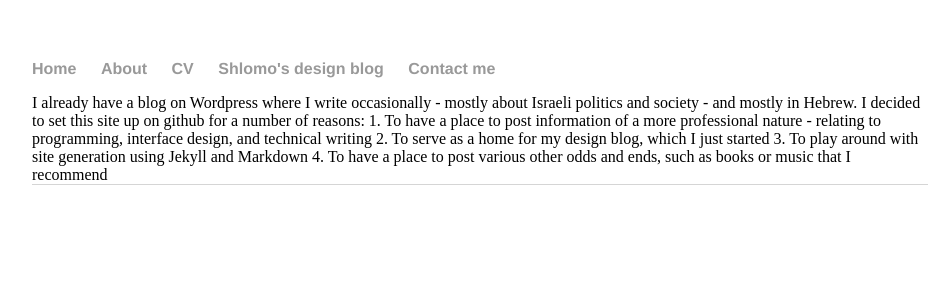
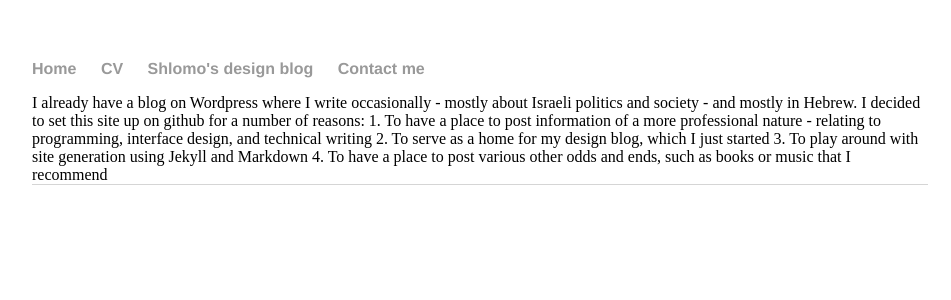
Before and after one commit to shlomo-shizgal/shlomo-shizgal.github.io, a Jekyll site: the page built from index.html, in a window 1280 px wide. Shown: the top 300 px of the page, without its empty margins (160-1111 px from the left). Built offline with Jekyll 4.4.1, drawn with Linux system fonts in a browser that asks for light colours.

Commit message:
Made changes to menu at top

```diff
--- a/_layouts/default.html
+++ b/_layouts/default.html
@@ -9,9 +9,8 @@
 		<nav>
     		<ul>
         		<li><a href="/">Home</a></li>
-	        	<li><a href="/about">About</a></li>
-        		<li><a href="/pdf_files/Shlomo_Shizgal_CV_2014.pdf">CV</a></li>
-        		<li><a href="/blog">Shlomo's design blog</a></li>
+	        	<li><a href="/pdf_files/Shlomo_Shizgal_CV_2014.pdf">CV</a></li>
+        		<li><a href="/design_blog">Shlomo's design blog</a></li>
 			<li><a href="mailto:shlomo.shizgal@zoho.com">Contact me</a></li>
     		</ul>
 		</nav>
```
